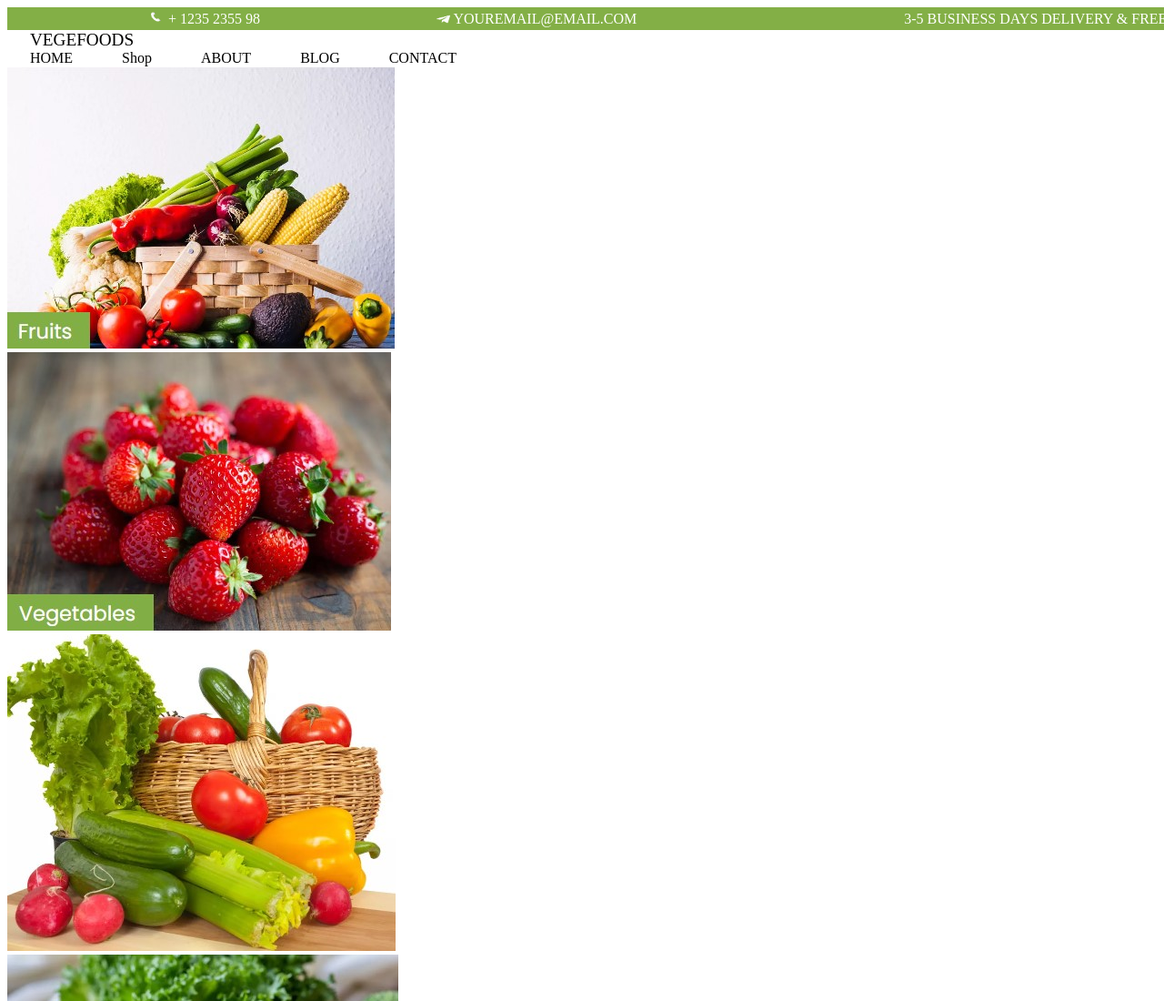
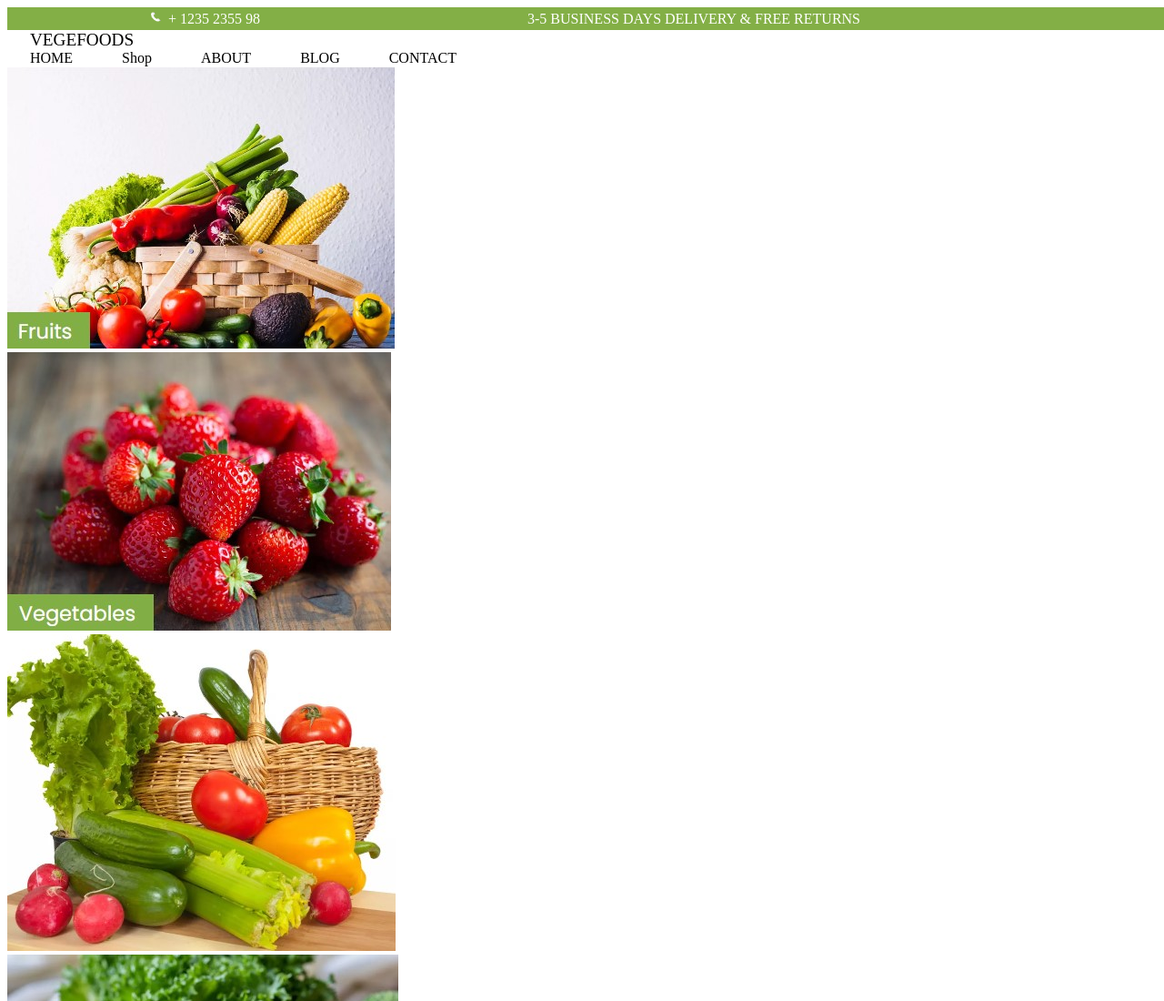
Before and after one commit to tahir-rafique/VegeFoods-Website-Clone, a plain HTML site: page Assets/index.html in a window 1280 px wide. Shown: the top 1100 px of the page at 91% size. Drawn offline with Linux system fonts and the light colour scheme.

Commit message:
Update index.html

```diff
--- a/Assets/index.html
+++ b/Assets/index.html
@@ -14,10 +14,7 @@
         + 1235 2355 98
       </span>
 
-      <span class="Email">
-        <img src="./Resources/images/message-ico.png" alt="eamil-icon" style="height: 10px; width: 15px;">
-        YOUREMAIL@EMAIL.COM
-      </span>
+
 
       <span class="text">3-5 BUSINESS DAYS DELIVERY & FREE RETURNS</span>
     </div>
```
